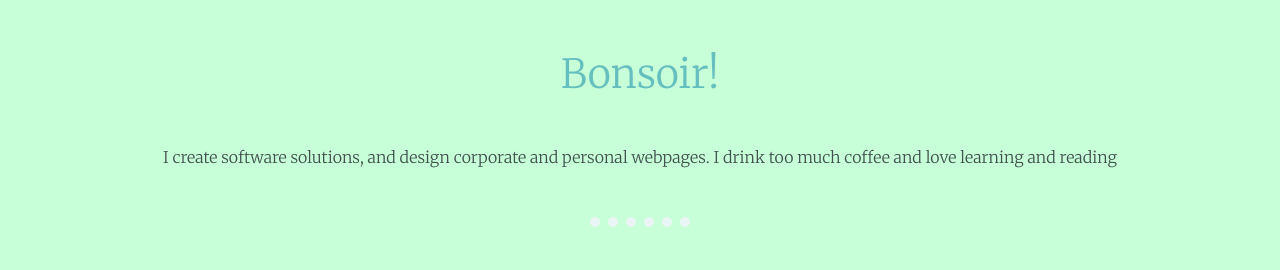
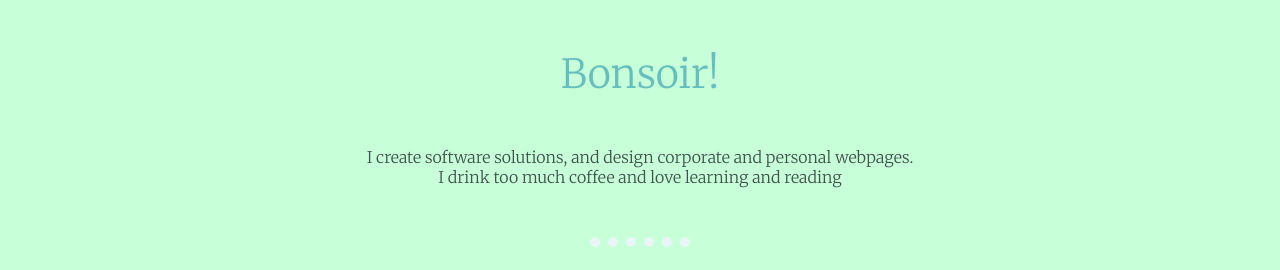
Before and after one commit to SempiternalFox/CSSDemo, a plain HTML site: page index.html in a window 1280 px wide. Shown: the part 1030-1300 px from the top of the page. Drawn offline with Linux system fonts and the light colour scheme.

Commit message:
Update index.html

```diff
--- a/index.html
+++ b/index.html
@@ -23,7 +23,7 @@
     <div class="profile">
       <img class="profileimg"src="images/profile.png" alt="Profile picture">
       <h2>Bonsoir!</h2>
-      <p>I create software solutions, and design corporate and personal webpages.
+      <p>I create software solutions, and design corporate and personal webpages.<br>
         I drink too much coffee and love learning and reading
       </p>
     </div>
```
